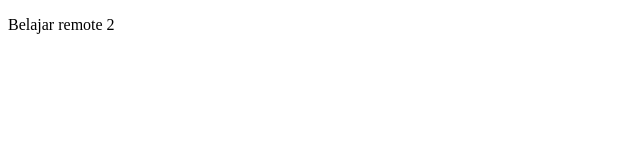
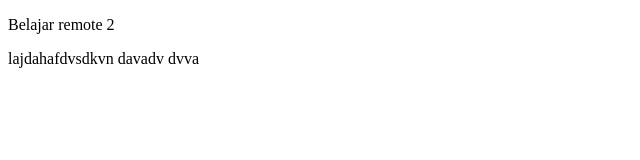
Before and after one commit to ibad2405/test-git-remote-2, a plain HTML site: page index.html in a window 1280 px wide. Shown: the whole page, without its empty margins (0-640 px from the left). Drawn offline with Linux system fonts and the light colour scheme.

Commit message:
pembaruan index.html

```diff
--- a/index.html
+++ b/index.html
@@ -7,5 +7,8 @@
 </head>
 <body>
 	<p>Belajar remote 2</p>
+	lajdahafdvsdkvn
+	davadv
+	dvva
 </body>
 </html>
```
